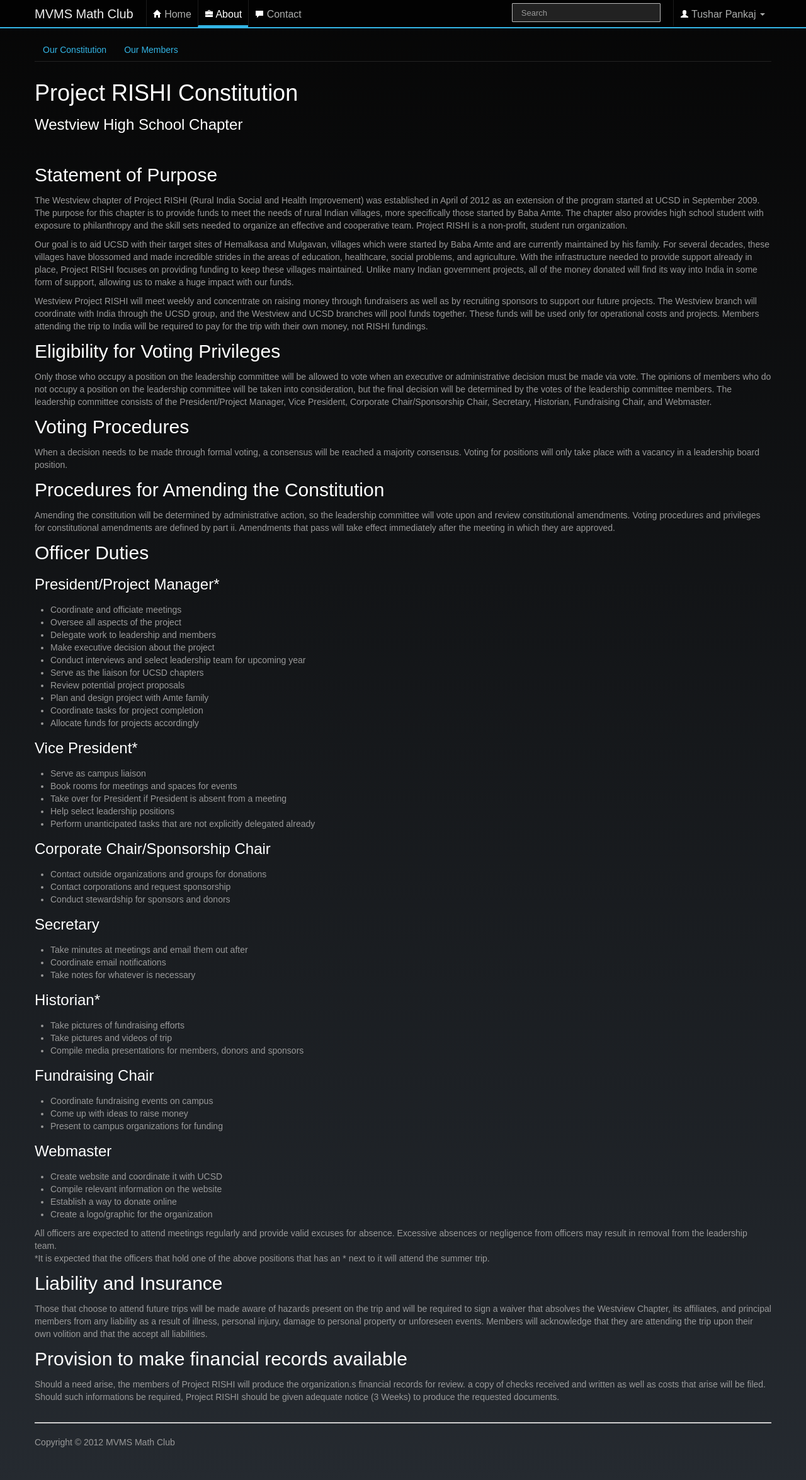
After one commit to tpankaj/MVMSMathWebsite, a Flask app: page /about/ in a window 1280 px wide. The commit adds this page. Shown: the whole page at 63% size. Run offline with Flask 2, Linux system fonts and the light colour scheme; some libraries are stand-ins or nearby versions; some web fonts are replaced.

Commit message:
Added pages
Signed-off-by: Tushar Pankaj <tushar.s.pankaj@gmail.com>

```diff
--- a/app.py
+++ b/app.py
@@ -1,11 +1,27 @@
 import os
-from flask import Flask, render_template
+from flask import Flask, Markup, render_template, abort
 
 app = Flask(__name__)
 
 @app.route('/')
 def index():
-    return render_template('index.html', current='index')
+    return render_template('index.html', current='index', user='Tushar Pankaj')
+
+@app.route('/<page>/')
+def go_to(page):
+    page = linkname(page)
+    pages = list()
+    pages.append('about')
+    pages.append('contact')
+    for pageiterator in pages:
+        if page == pageiterator:
+            return render_template('pages/%s.html' % page, current=page, user='Tushar Pankaj')
+    abort(404)
+
+def linkname(title):
+  title = title.strip()
+  title = ''.join(c for c in title if c.isalnum() or c.isspace() or c == '-')
+  return title.lower().replace(' ', '-')
 
 if __name__ == '__main__':
     port = int(os.environ.get('PORT', 5000))
--- a/templates/layout/base.html
+++ b/templates/layout/base.html
@@ -35,7 +35,7 @@
             <span class="icon-bar"></span>
             <span class="icon-bar"></span>
           </a>
-          <a class="brand" href="index.php">MVMS Math Club</a>
+          <a class="brand" href="/">MVMS Math Club</a>
           <div class="nav-collapse">
             <ul class="nav">
               <li
--- /dev/null
+++ b/templates/pages/about.html
@@ -0,0 +1,138 @@
+{% extends 'layout/base.html' %}
+
+{% block content %}
+<ul class="nav nav-tabs">
+  <li><a href="#constitution" data-toggle="tab">Our Constitution</a></li>
+  <li><a href="#members" data-toggle="tab">Our Members</a></li>
+</ul>
+<div class="tab-content">
+  <div class="tab-pane active" id="constitution">
+    <h1>Project RISHI Constitution</h1>
+    <h3>Westview High School Chapter</h3>
+    <br>
+    <h2>Statement of Purpose</h2>
+    <p>The Westview chapter of Project RISHI (Rural India Social and Health Improvement) was established in April of 2012 as an extension of the program started at UCSD in September 2009. The purpose for this chapter is to provide funds to meet the needs of rural Indian villages, more specifically those started by Baba Amte. The chapter also provides high school student with exposure to philanthropy and the skill sets needed to organize an effective and cooperative team. Project RISHI is a non-profit, student run organization.</p>
+
+    <p>Our goal is to aid UCSD with their target sites of Hemalkasa and Mulgavan, villages which were started by Baba Amte and are currently maintained by his family. For several decades, these villages have blossomed and made incredible strides in the areas of education, healthcare, social problems, and agriculture. With the infrastructure needed to provide support already in place, Project RISHI focuses on providing funding to keep these villages maintained. Unlike many Indian government projects, all of the money donated will find its way into India in some form of support, allowing us to make a huge impact with our funds.</p>
+
+    <p>Westview Project RISHI will meet weekly and concentrate on raising money through fundraisers as well as by recruiting sponsors to support our future projects. The Westview branch will coordinate with India through the UCSD group, and the Westview and UCSD branches will pool funds together. These funds will be used only for operational costs and projects. Members attending the trip to India will be required to pay for the trip with their own money, not RISHI fundings.</p>
+    <h2>Eligibility for Voting Privileges</h2>
+    <p>Only those who occupy a position on the leadership committee will be allowed to vote when an executive or administrative decision must be made via vote. The opinions of members who do not occupy a position on the leadership committee will be taken into consideration, but the final decision will be determined by the votes of the leadership committee members. The leadership committee consists of the President/Project Manager, Vice President, Corporate Chair/Sponsorship Chair, Secretary, Historian, Fundraising Chair, and Webmaster.</p>
+    <h2>Voting Procedures</h2>
+    <p>When a decision needs to be made through formal voting, a consensus will
+      be reached a majority consensus. Voting for positions will only take place with a vacancy in a leadership board position.</p>
+    <h2>Procedures for Amending the Constitution</h2>
+    <p>Amending the constitution will be determined by administrative action, so the leadership committee will vote upon and review constitutional amendments. Voting procedures and privileges for constitutional amendments are defined by part ii. Amendments that pass will take effect immediately after the meeting in which they are approved.</p>
+    <h2>Officer Duties</h2>
+    <h3>President/Project Manager*</h3>
+    <ul>
+      <li>Coordinate and officiate meetings</li>
+      <li>Oversee all aspects of the project</li>
+      <li>Delegate work to leadership and members</li>
+      <li>Make executive decision about the project</li>
+      <li>Conduct interviews and select leadership team for upcoming year</li>
+      <li>Serve as the liaison for UCSD chapters</li>
+      <li>Review potential project proposals</li>
+      <li>Plan and design project with Amte family</li>
+      <li>Coordinate tasks for project completion</li>
+      <li>Allocate funds for projects accordingly</li>
+    </ul>
+    <h3>Vice President*</h3>
+    <ul>
+      <li>Serve as campus liaison</li>
+      <li>Book rooms for meetings and spaces for events</li>
+      <li>Take over  for President if President is absent from a meeting</li>
+      <li>Help select leadership positions</li>
+      <li>Perform unanticipated tasks that are not explicitly delegated already</li>
+    </ul>
+    <h3>Corporate Chair/Sponsorship Chair</h3>
+    <ul>
+      <li>Contact outside organizations and groups for donations</li>
+      <li>Contact corporations and request sponsorship</li>
+      <li>Conduct stewardship for sponsors and donors</li>
+    </ul>
+    <h3>Secretary</h3>
+    <ul>
+      <li>Take minutes at meetings and email them out after</li>
+      <li>Coordinate email notifications</li>
+      <li>Take notes for whatever is necessary</li>
+    </ul>
+    <h3>Historian*</h3>
+    <ul>
+      <li>Take pictures of fundraising efforts</li>
+      <li>Take pictures and videos of trip</li>
+      <li>Compile media presentations for members, donors and sponsors</li>
+    </ul>
+    <h3>Fundraising Chair</h3>
+    <ul>
+      <li>Coordinate fundraising events on campus</li>
+      <li>Come up with ideas to raise money</li>
+      <li>Present to campus organizations for funding</li>
+    </ul>
+    <h3>Webmaster</h3>
+    <ul>
+      <li>Create website and coordinate it with UCSD</li>
+      <li>Compile relevant information on the website</li>
+      <li>Establish a way to donate online</li>
+      <li>Create a logo/graphic for the organization</li>
+    </ul>
+    <p>All officers are expected to attend meetings regularly and provide valid excuses for absence. Excessive absences or negligence from officers may result in removal from the leadership team.<br>
+      *It is expected that the officers that hold one of the above positions that has an * next to it will attend the summer trip.
+    </p>
+    <h2>Liability and Insurance</h2>
+    <p>Those that choose to attend future trips will be made aware of hazards present on the trip and will be required to sign a waiver that absolves the Westview Chapter, its affiliates, and principal members from any liability as a result of illness, personal injury, damage to personal property or unforeseen events. Members will acknowledge that they are attending the trip upon their own volition and that the accept all liabilities.</p>
+    <h2>Provision to make financial records available</h2>
+    <p>Should a need arise, the members of Project RISHI will produce the organization.s financial records for review. a copy of checks received and written as well as costs that arise will be filed. Should such informations be required, Project RISHI should be given adequate notice (3 Weeks) to produce the requested documents.</p>
+  </div>
+  <div class="tab-pane" id="members">
+    <div class="row">
+      <div class="span4">
+        <h2>Siddhi Ramesh</h2>
+	<h3>President</h3>
+        <p>Donec id elit non mi porta gravida at eget metus. Fusce dapibus, tellus ac cursus commodo, tortor mauris condimentum nibh, ut fermentum massa justo sit amet risus. Etiam porta sem malesuada magna mollis euismod. Donec sed odio dui. </p>
+        <p><a class="btn" href="http://www.facebook.com/groups/146748955456820/">Contact info &raquo;</a></p>
+      </div>
+      <div class="span12">
+	<h1>Board of Directors</h1>
+	<p>Donec id elit non mi porta gravida at eget metus. Fusce dapibus, tellus ac cursus commodo, tortor mauris condimentum nibh, ut fermentum massa justo sit amet risus. Etiam porta sem malesuada magna mollis euismod. Donec sed odio dui.</p>
+      </div>
+      <div class="span4">
+        <h2>Rohan Khurana</h2>
+	<h3>Vice President</h3>
+        <p>Donec id elit non mi porta gravida at eget metus. Fusce dapibus, tellus ac cursus commodo, tortor mauris condimentum nibh, ut fermentum massa justo sit amet risus. Etiam porta sem malesuada magna mollis euismod. Donec sed odio dui. </p>
+        <p><a class="btn" href="#">Contact info &raquo;</a></p>
+      </div>
+      <div class="span4">
+        <h2>Aseem Keyal</h2>
+	<h3>Webmaster</h3>
+        <p>Donec sed odio dui. Cras justo odio, dapibus ac facilisis in, egestas eget quam. Vestibulum id ligula porta felis euismod semper. Fusce dapibus, tellus ac cursus commodo, tortor mauris condimentum nibh, ut fermentum massa justo sit amet risus.</p>
+        <p><a class="btn" href="#">Contact info &raquo;</a></p>
+      </div>
+      <div class="span4">
+        <h2>Ann Liu</h2>
+	<h3>Secretary</h3>
+        <p>Donec id elit non mi porta gravida at eget metus. Fusce dapibus, tellus ac cursus commodo, tortor mauris condimentum nibh, ut fermentum massa justo sit amet risus. Etiam porta sem malesuada magna mollis euismod. Donec sed odio dui. </p>
+        <p><a class="btn" href="#">Contact info &raquo;</a></p>
+      </div>
+      <div class="span4">
+        <h2>Tina Quach</h2>
+	<h3>Historian</h3>
+        <p>Donec id elit non mi porta gravida at eget metus. Fusce dapibus, tellus ac cursus commodo, tortor mauris condimentum nibh, ut fermentum massa justo sit amet risus. Etiam porta sem malesuada magna mollis euismod. Donec sed odio dui. </p>
+        <p><a class="btn" href="#">Contact info &raquo;</a></p>
+      </div>
+      <div class="span4">
+        <h2>Cameron Ramos</h2>
+	<h3>Corporate/Sponsorship Chair</h3>
+        <p>Donec id elit non mi porta gravida at eget metus. Fusce dapibus, tellus ac cursus commodo, tortor mauris condimentum nibh, ut fermentum massa justo sit amet risus. Etiam porta sem malesuada magna mollis euismod. Donec sed odio dui. </p>
+        <p><a class="btn" href="#">Contact info &raquo;</a></p>
+      </div>
+      <div class="span4">
+        <h2>Menaka Ramprasad</h2>
+	<h3>Fundraising Chair</h3>
+        <p>Donec id elit non mi porta gravida at eget metus. Fusce dapibus, tellus ac cursus commodo, tortor mauris condimentum nibh, ut fermentum massa justo sit amet risus. Etiam porta sem malesuada magna mollis euismod. Donec sed odio dui. </p>
+        <p><a class="btn" href="#">Contact info &raquo;</a></p>
+      </div>
+    </div>
+  </div> <!--End Our members tab div-->
+</div> <!--End all tab content-->
+{% endblock %}
--- /dev/null
+++ b/templates/pages/contact.html
@@ -0,0 +1,5 @@
+{% extends 'layout/base.html' %}
+
+{% block content %}
+<h1>Contact Nej</h1>
+{% endblock %}
```
